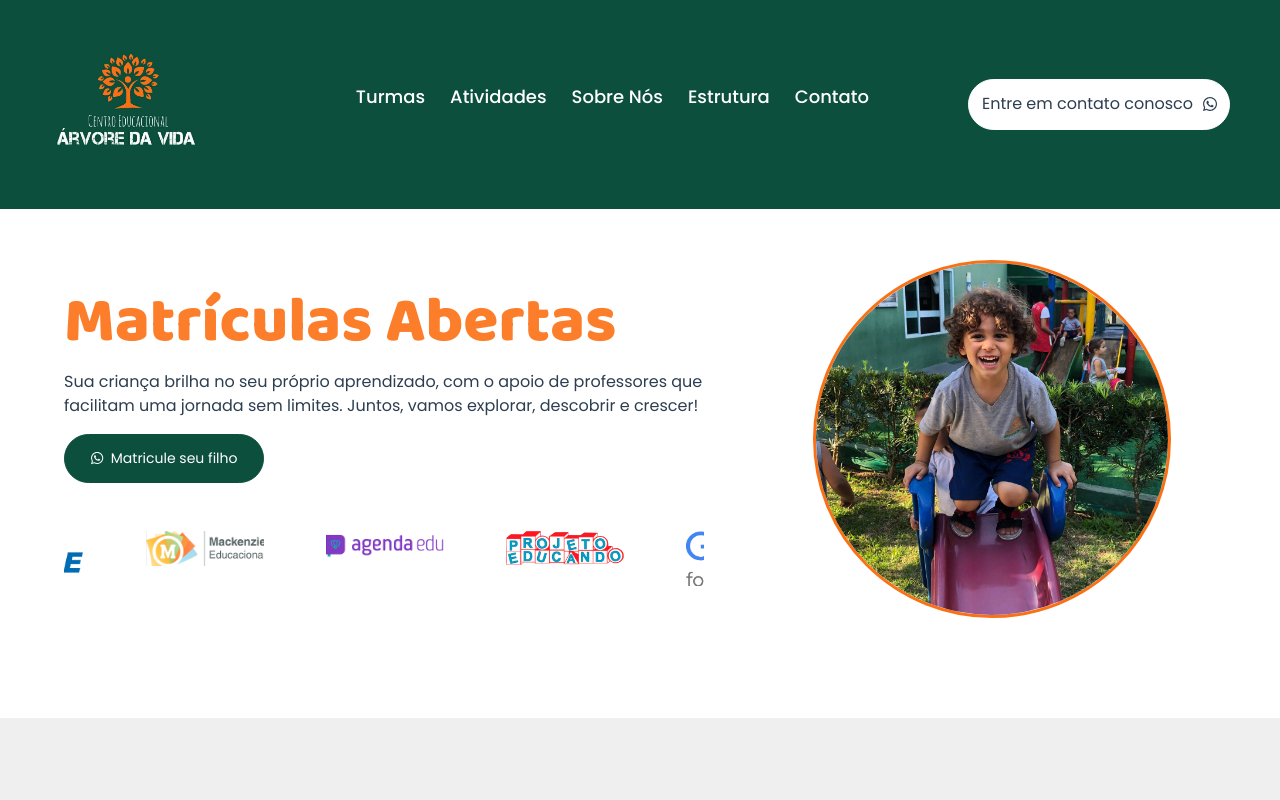
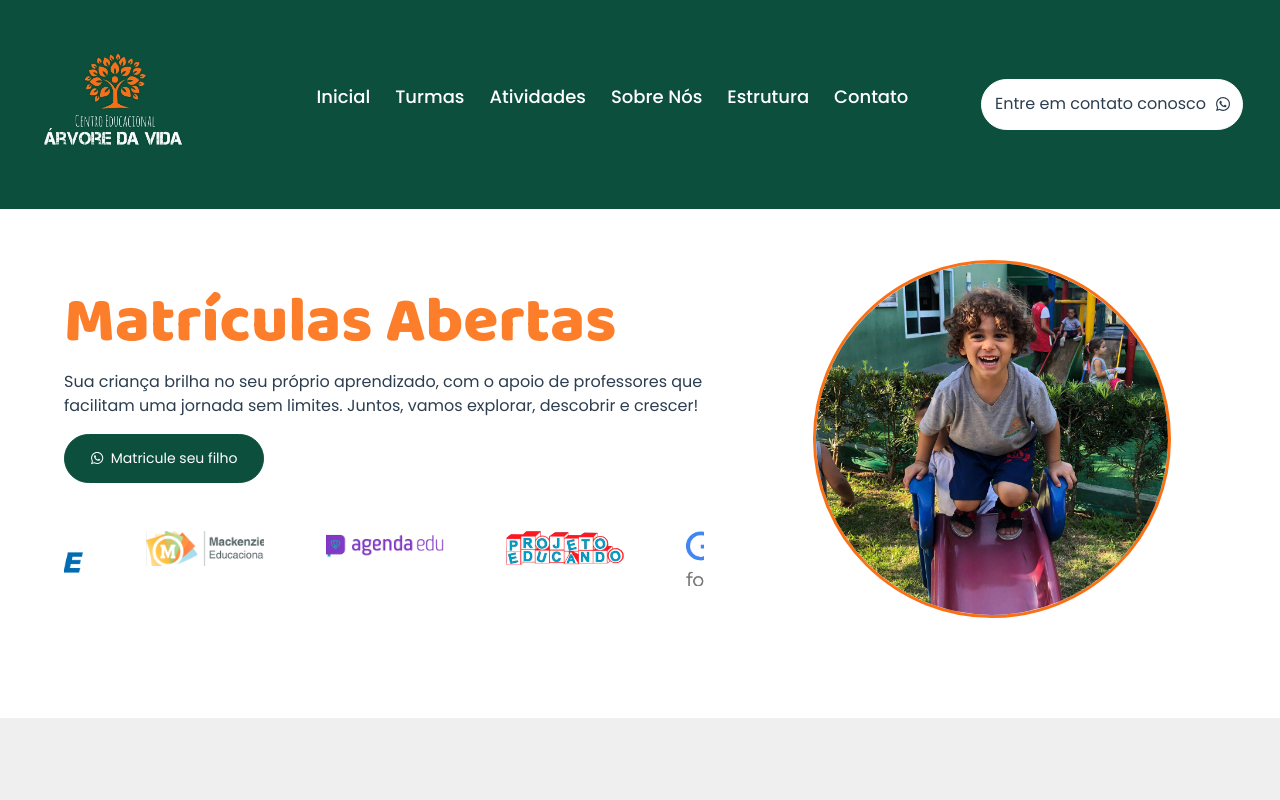
Before and after one commit to matheusmalena/escola-arvore-da-vida, a Vue app: page / in a window 1280 px wide. Shown: the top 800 px of the page. Built offline with nearby package versions, Linux system fonts and the light colour scheme; no server answers; what vue3-instagram-feed would draw is missing.

Commit message:
update header

```diff
--- a/src/components/Header.vue
+++ b/src/components/Header.vue
@@ -9,6 +9,10 @@
       </div>
 
       <ul id="menu" class="menu">
+        <li>
+          <router-link to="/"
+            >Inicial</router-link>
+        </li>
         <li>
           <a href="#turmas" @click="handleMenuClick">Turmas</a>
           <ul class="submenu">
@@ -28,10 +32,10 @@
           </ul>
         </li>
         <li>
-          <a href="#services" @click="handleMenuClick">Atividades</a>
+          <a href="/#services" @click="handleMenuClick">Atividades</a>
         </li>
-        <li><a href="#about" @click="handleMenuClick">Sobre Nós</a></li>
-        <li><a href="#structure" @click="handleMenuClick">Estrutura</a></li>
+        <li><a href="/#about" @click="handleMenuClick">Sobre Nós</a></li>
+        <li><a href="/#structure" @click="handleMenuClick">Estrutura</a></li>
         <li><a href="#contact" @click="handleMenuClick">Contato</a></li>
       </ul>
 
@@ -68,14 +72,18 @@
             />
           </a>
           <ul v-if="activeSubmenu === 'turmas'" class="sidebar-submenu">
-            <li><router-link to="/Bercario" class="submenu" @click="closeSidebar">Baby</router-link></li>
+            <li>
+              <router-link to="/Bercario" class="submenu" @click="closeSidebar"
+                >Baby</router-link
+              >
+            </li>
             <li>
               <router-link to="/EducacaoInfantil" class="submenu" @click="closeSidebar"
                 >Educação Infantil</router-link
               >
             </li>
             <li>
-              <router-link to="/EnsinoFundamentalI"  class="submenu" @click="closeSidebar"
+              <router-link to="/EnsinoFundamentalI" class="submenu" @click="closeSidebar"
                 >Ensino Fundamental I</router-link
               >
             </li>
```
